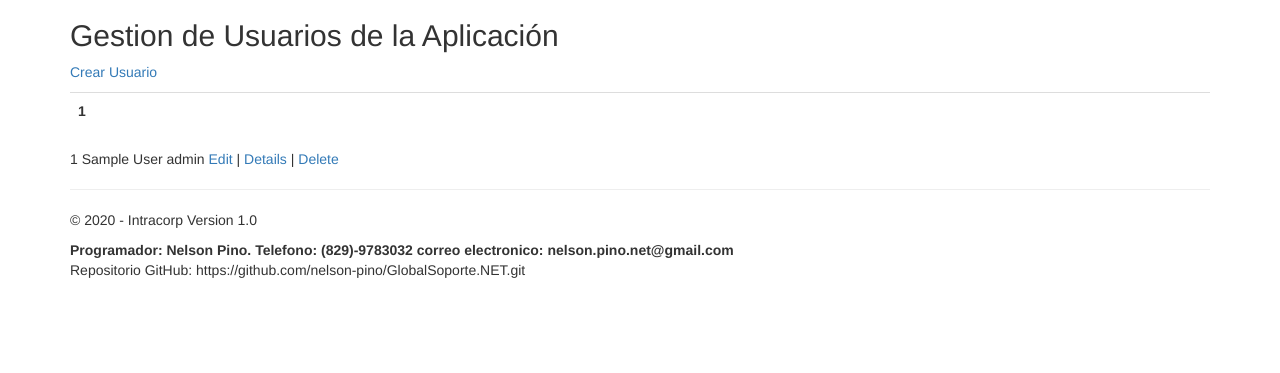
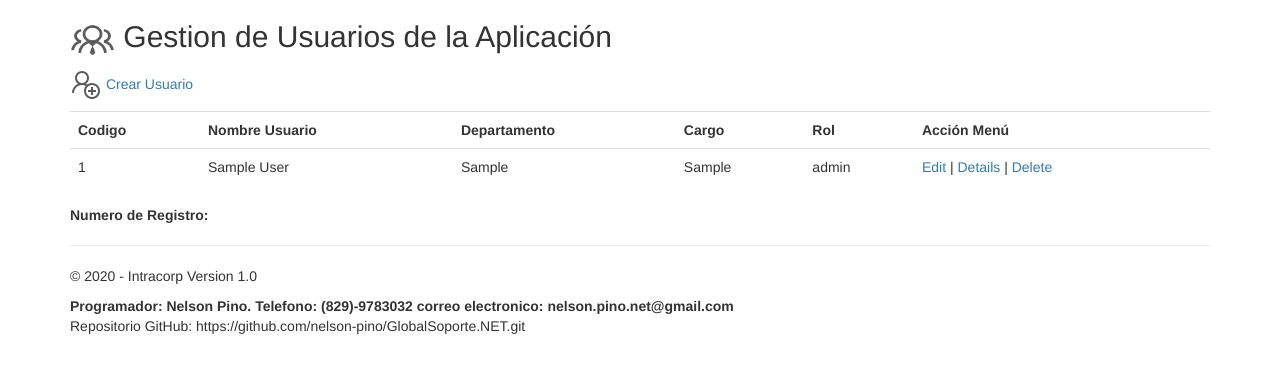
Before and after one commit to nelson-pino/GlobalSoporte.NET, an ASP.NET MVC app: page /Users in a window 1280 px wide. Shown: the part 51-424 px from the top of the page. Run offline with ASP.NET Core 8 and stand-ins for ASP.NET MVC 5, Linux system fonts and the light colour scheme; tables that the repository leaves empty hold one stand-in row (values such as "Sample post"); lists and menus that the app fills with data are empty; the project's own start-up code is not run, and a stand-in starts its controllers and pages; some libraries are stand-ins or nearby versions.

Commit message:
TRABAJOS CON LA PAGINA DE USUARIOS

```diff
--- a/Views/Users/Index.cshtml
+++ b/Views/Users/Index.cshtml
@@ -3,20 +3,25 @@
 @{
     ViewBag.Title = "Gestion de Usuarios";
 }
-<h2>Gestion de Usuarios de la Aplicación</h2>
-<p>@Html.ActionLink("Crear Usuario", "Create")</p>
+<h2><img src="~/Images/users.png" alt="Foto de Usuarios" height="40" width="45" />  Gestion de Usuarios de la Aplicación  </h2>
+<p><img src="~/Images/add_users.png" alt="add users" />  @Html.ActionLink("Crear Usuario", "Create")  </p>
 
 <table class="table">
     <tr>
-        <th>@Html.DisplayForModel()</th>
+        <th>Codigo</th>
+        <th>Nombre Usuario</th>
+        <th>Departamento</th>
+        <th>Cargo</th>
+        <th>Rol</th>
+        <th>Acción Menú</th>
     </tr>
-</table>
-
     @foreach (var item in Model)
     {
 <tr>
     <td>@Html.DisplayFor(modelItem => item.UserId)</td>
     <td>@Html.DisplayFor(modelItem => item.Nombre)</td>
+    <td>@Html.DisplayFor(modelItem => item.Departamento)</td>
+    <td>@Html.DisplayFor(modelItem => item.Cargo)</td>
     <td>@Html.DisplayFor(modelItem => item.Role)</td>
     <td>
         @Html.ActionLink("Edit", "Edit", new { id = item.UserId }) |
@@ -25,3 +30,5 @@
     </td>
 </tr>
     }
+</table>
+<strong>Numero de Registro: </strong>
```
Also changed, not shown: GlobalSoporte.NET.csproj, Images/add_users.png (added), Images/delete_users.png (added), Images/edit_users.png (added), Images/info.png (added), Images/users.png (added). Lines whose indentation alone changed are shown as unchanged.
